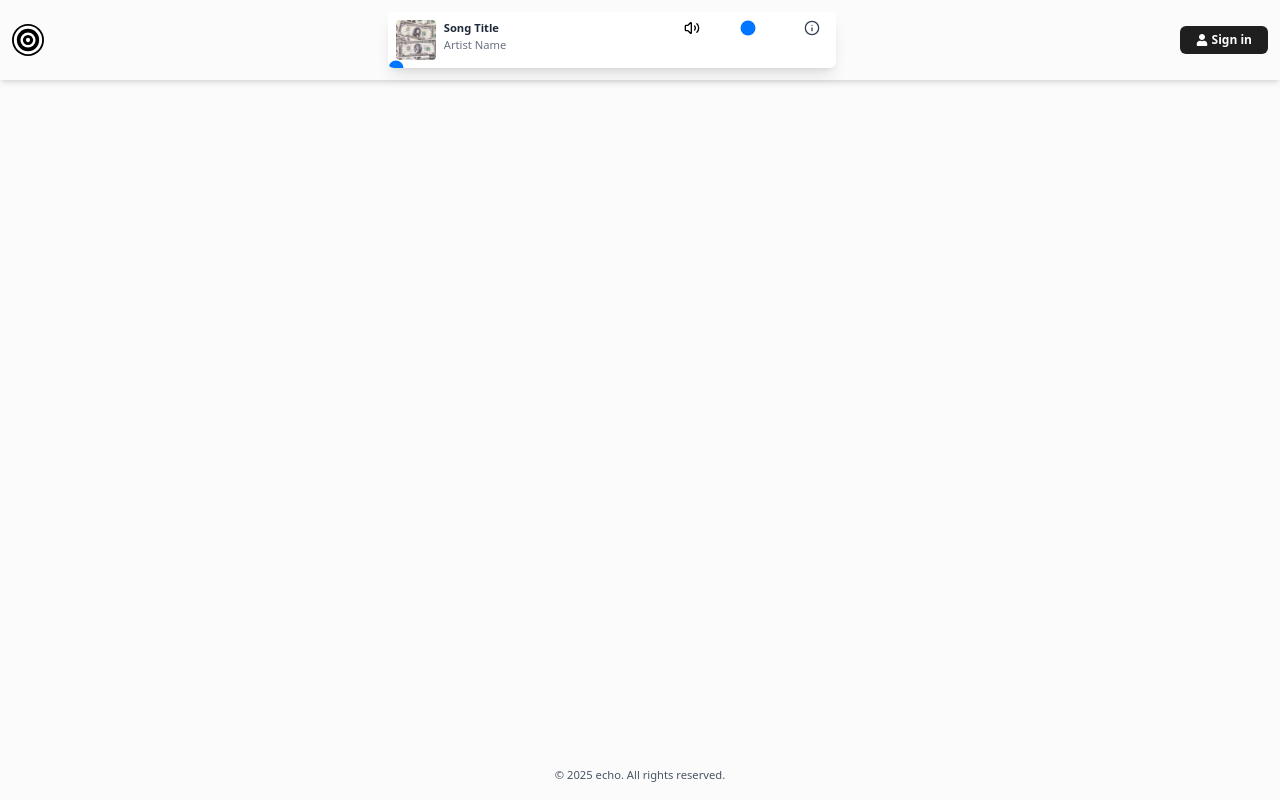
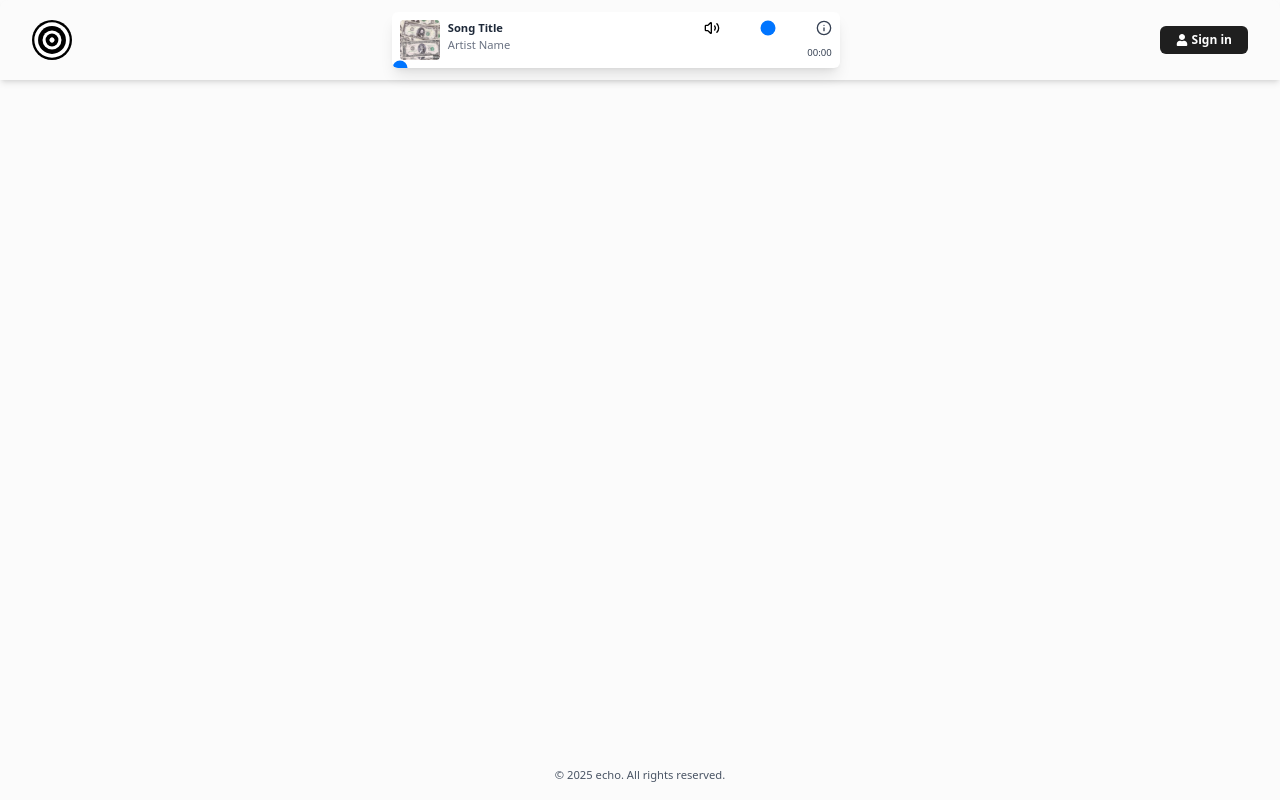
Before and after one commit to CurlCreep/backend-marketplace, a Next.js app in the folder frontend/: page / in a window 1280 px wide. Built offline with nearby package versions, Linux system fonts and the light colour scheme; no server answers.

Commit message:
modifications to the player and navbar

```diff
--- a/frontend/app/components/navbar.tsx
+++ b/frontend/app/components/navbar.tsx
@@ -6,12 +6,12 @@ export default function NavBar() {
   return (
     <>
         {/* Navbar */}
-        <nav className="bg-secondary-light dark:bg-secondary-dark shadow-md flex justify-between items-center rounded-t-lg p-3">
+        <nav className="bg-secondary-light dark:bg-secondary-dark shadow-md flex justify-between items-center rounded-t-lg py-3 px-8">
             {/* Brand */}
             <div className="flex items-center space-x-2">
                 <img
                     src="/BrandLogo.svg"
-                    className="h-8 w-8 cursor-pointer"
+                    className="h-10 w-10 cursor-pointer"
                 />
             </div>
 
--- a/frontend/app/components/player.tsx
+++ b/frontend/app/components/player.tsx
@@ -5,8 +5,10 @@ import { Info, Volume2, VolumeX } from "lucide-react";
 
 export default function MusicPlayer() {
   const audioRef = useRef<HTMLAudioElement | null>(null);
+  const [progress, setProgress] = useState(0);
+  const duration = 240;
+  const rangeRef = useRef<HTMLInputElement | null>(null);
   const [isPlaying, setIsPlaying] = useState(false);
-  const [progress, setProgress] = useState(0);
 
   const [volume, setVolume] = useState(50);
   const [muted, setMuted] = useState(false);
@@ -28,15 +30,16 @@ export default function MusicPlayer() {
 
   const togglePlay = () => {
     const audio = audioRef.current;
-    if (audio) {
-      if (audio.paused) {
-        audio.play();
-        setIsPlaying(true);
-      } else {
-        audio.pause();
-        setIsPlaying(false);
-      }
-    }
+    setIsPlaying((prev) => !prev);
+    // if (audio) {
+    //   if (audio.paused) {
+    //     audio.play();
+    //     setIsPlaying((prev) => !prev);
+    //   } else {
+    //     audio.pause();
+    //     setIsPlaying((prev) => !prev);
+    //   }
+    // }
   };
 
   const handleVolumeChange = (val: number) => {
@@ -47,6 +50,24 @@ export default function MusicPlayer() {
     } else {
       setMuted(true);
     }
+  };
+
+  const formatTime = (seconds: number) => {
+    const m = Math.floor(seconds / 60)
+      .toString()
+      .padStart(2, "0");
+    const s = Math.floor(seconds % 60)
+      .toString()
+      .padStart(2, "0");
+    return `${m}:${s}`;
+  };
+
+  // Calculate thumb position in %
+  const getThumbPosition = () => {
+    if (!rangeRef.current) return 0;
+    const min = Number(rangeRef.current.min || 0);
+    const max = Number(rangeRef.current.max || 100);
+    return ((progress - min) / (max - min)) * 100;
   };
 
   // Update progress as song plays
@@ -75,15 +96,18 @@ export default function MusicPlayer() {
   return (
     <div className="relative flex items-center bg-white dark:bg-[#363638] shadow-lg rounded-md w-full max-w-md space-x-2 overflow-hidden p-2">
         <div className="flex-1">
-            <div className="relative flex space-x-2">
+            <div className="relative flex gap-2">
 
                 {/* Album Art */}
-                <div className="relative w-10 h-10 group cursor-pointer">
+                <div className="relative w-10 h-10 group">
                     <img className="rounded-sm w-full h-full object-cover transition duration-200 group-hover:brightness-50" src="/Folder.jpg" alt="" />
 
                     <button
+                        onClick={togglePlay}
                         className="absolute inset-0 flex items-center justify-center opacity-0 group-hover:opacity-100 transition duration-200 cursor-pointer"
                     >
+                        {isPlaying ? (
+                        // Pause icon
                             <svg
                                 xmlns="http://www.w3.org/2000/svg"
                                 fill="white"
@@ -92,8 +116,29 @@ export default function MusicPlayer() {
                                 stroke="white"
                                 className="w-5 h-5"
                             >
-                            <path strokeLinecap="round" strokeLinejoin="round" d="M5 3v18l15-9L5 3z" /> {/* Play icon */}
+                                <path
+                                    strokeLinecap="round"
+                                    strokeLinejoin="round"
+                                    d="M6 4h4v16H6zm8 0h4v16h-4z"
+                                />
                             </svg>
+                        ) : (
+                            // Play icon
+                            <svg
+                                xmlns="http://www.w3.org/2000/svg"
+                                fill="white"
+                                viewBox="0 0 24 24"
+                                strokeWidth={1.5}
+                                stroke="white"
+                                className="w-5 h-5"
+                            >
+                                <path
+                                    strokeLinecap="round"
+                                    strokeLinejoin="round"
+                                    d="M5 3v18l15-9L5 3z"
+                                />
+                            </svg>
+                        )}
                     </button>
 
                 </div>
@@ -107,11 +152,8 @@ export default function MusicPlayer() {
                     </p>
                 </div>
 
-                <button className="flex absolute right-0 items-center text-gray-700 dark:text-gray-200 cursor-pointer">
-                    <Info className="w-4 h-4" />
-                </button>
-
-                <div className="absolute right-10 top-0 flex w-fit space-x-2">
+                <div className="flex-0 relative hidden sm:block">
+                    <div className="flex w-fit space-x-2">
                         {/* Volume percentage when dragging */}
                         {dragging && (
                             <div className="absolute top-0 left-0 text-xs font-semibold text-gray-700 dark:text-gray-200">
@@ -161,10 +203,22 @@ export default function MusicPlayer() {
                                 [&::-moz-range-progress]:dark:bg-white
                                 [&::-moz-range-progress]:rounded-full"
                         />
+
+                        {/* Information button */}
+                        <button className="flex items-center text-gray-700 dark:text-gray-200 cursor-pointer">
+                            <Info className="w-4 h-4" />
+                        </button>
+                    </div>
+
+                    {/* Timestamp */}
+                    <div className="absolute bottom-0 right-0 text-[0.6rem] font-medium text-gray-700 dark:text-gray-200">
+                        {formatTime(progress)}
+                    </div>
                 </div>
             </div>
             <input
                 type="range"
+                ref={rangeRef}
                 value={progress}
                 onChange={(e) => setProgress(Number(e.target.value))}
                 className="
```
Lines whose indentation alone changed are shown as unchanged.
